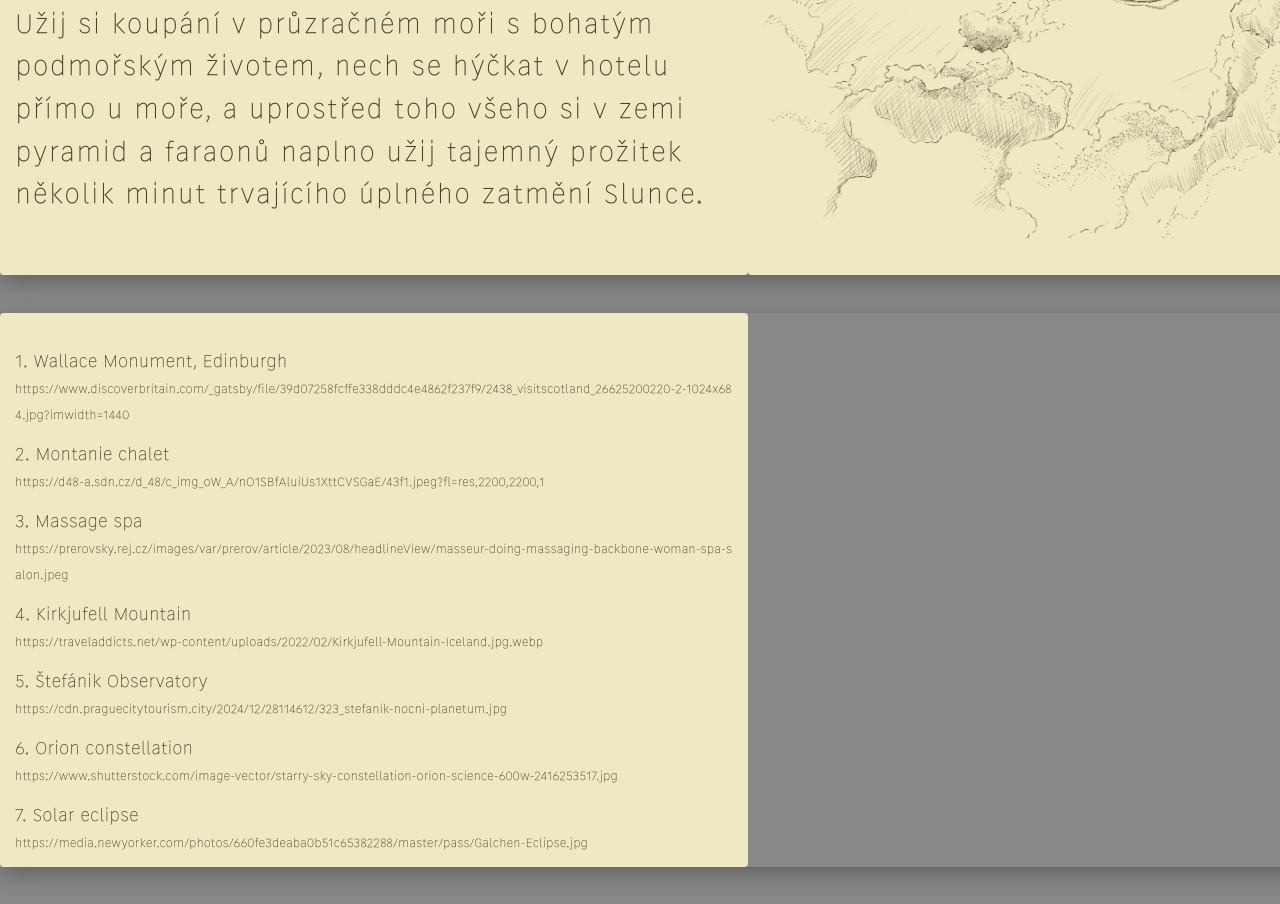
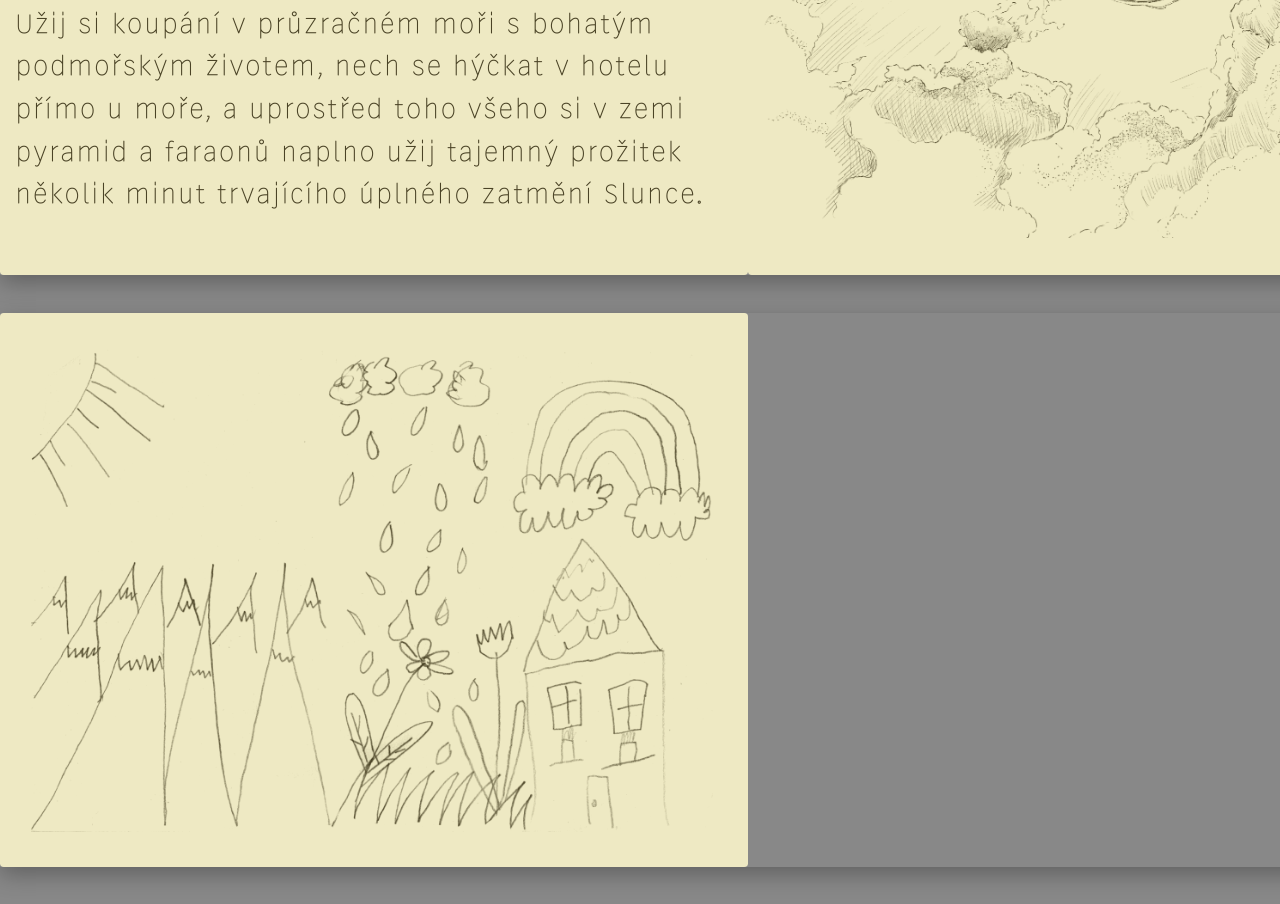
Before and after one commit to zuzana-burianova/zlata-60-birthday-book, a plain HTML site: page index.html in a window 1280 px wide. Shown: the part 5048-5952 px from the top of the page. Drawn offline with nearby package versions, Linux system fonts and the light colour scheme; no server answers.

Commit message:
Replace the image-sources page with the booklet's back cover
- Last spread: the back cover (children's drawing) on the left, at its
  booklet position on the cut leaf; empty right side like the front cover
- The booklet's blank double page is left out
- Drop the now unused source-list styles

Co-Authored-By: Claude Opus 5.5 <noreply@anthropic.com>

```diff
--- a/index.html
+++ b/index.html
@@ -130,23 +130,6 @@
     align-self: flex-start;
     width: fit-content;
     max-width: 100%;
-  }
-
-  .source-list {
-    font-family: 'Relief SingleLine', sans-serif;
-    font-size: 13pt;
-    line-height: 1.5;
-    color: #4a4326;
-    text-align: left;
-  }
-
-  .source-list .entry {
-    margin-bottom: 4mm;
-    word-break: break-all;
-  }
-
-  .source-list .entry .link {
-    font-size: 9pt;
   }
 
   .text-relief {
@@ -345,15 +328,7 @@
   </div>
 
   <div class="spread">
-    <div class="page" id="page-18"><div class="page-content source-list">
-      <div class="entry">1. Wallace Monument, Edinburgh<br><span class="link">https://www.discoverbritain.com/_gatsby/file/39d07258fcffe338dddc4e4862f237f9/2438_visitscotland_26625200220-2-1024x684.jpg?imwidth=1440</span></div>
-      <div class="entry">2. Montanie chalet<br><span class="link">https://d48-a.sdn.cz/d_48/c_img_oW_A/nO1SBfAluiUs1XttCVSGaE/43f1.jpeg?fl=res,2200,2200,1</span></div>
-      <div class="entry">3. Massage spa<br><span class="link">https://prerovsky.rej.cz/images/var/prerov/article/2023/08/headlineView/masseur-doing-massaging-backbone-woman-spa-salon.jpeg</span></div>
-      <div class="entry">4. Kirkjufell Mountain<br><span class="link">https://traveladdicts.net/wp-content/uploads/2022/02/Kirkjufell-Mountain-Iceland.jpg.webp</span></div>
-      <div class="entry">5. Štefánik Observatory<br><span class="link">https://cdn.praguecitytourism.city/2024/12/28114612/323_stefanik-nocni-planetum.jpg</span></div>
-      <div class="entry">6. Orion constellation<br><span class="link">https://www.shutterstock.com/image-vector/starry-sky-constellation-orion-science-600w-2416253517.jpg</span></div>
-      <div class="entry">7. Solar eclipse<br><span class="link">https://media.newyorker.com/photos/660fe3deaba0b51c65382288/master/pass/Galchen-Eclipse.jpg</span></div>
-    </div></div>
+    <div class="page" id="page-20"><img class="page-content house" src="back-cover.png" style="top:9.25mm;left:8.08mm;width:181.83mm;height:128.00mm;object-fit:fill" alt=""></div>
     <div class="page empty"></div>
   </div>
 
```
Also changed, not shown: back-cover.png (added).
